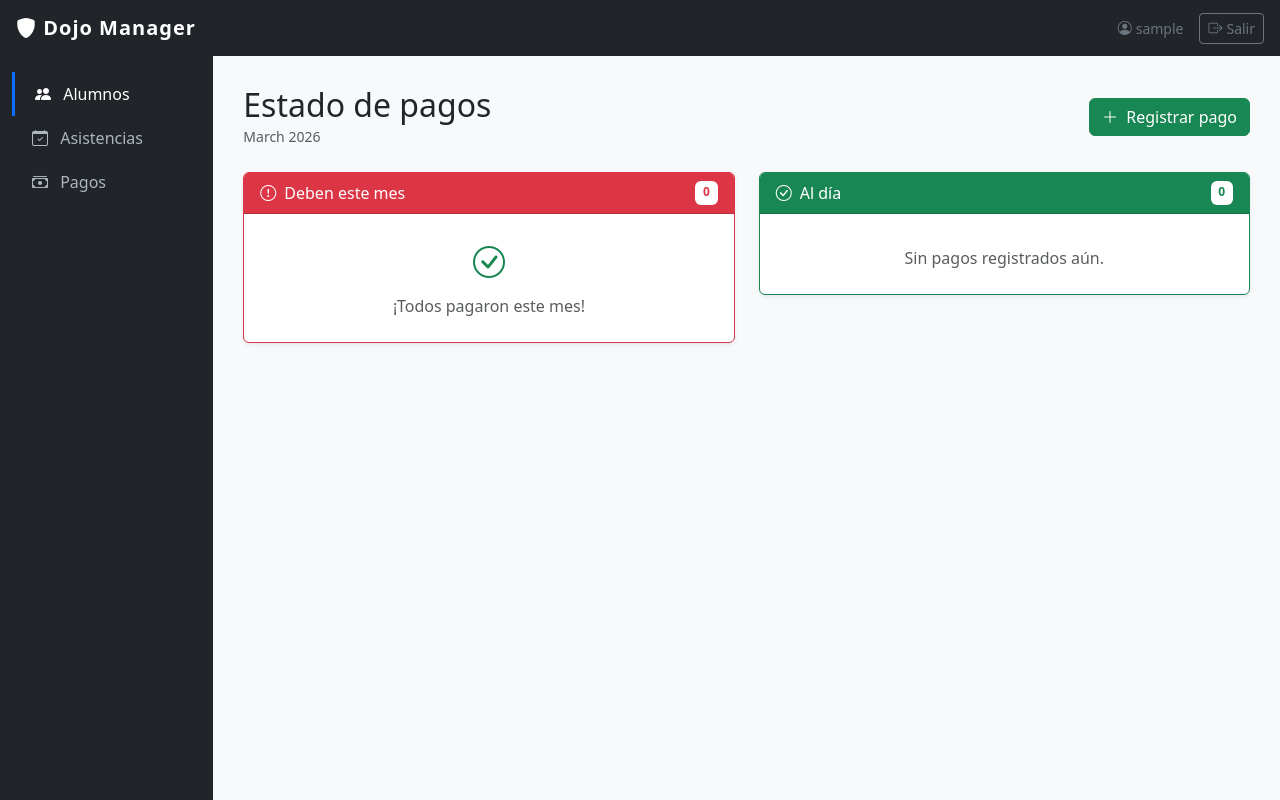
After one commit to MarcosQuintana04/Dojo_Saas, a Django app: page /alumnos/pagos/deudores/ in a window 1280 px wide. The commit adds this page. Run offline with Django 5.2, Linux system fonts and the light colour scheme; the visitor is signed in with stand-in values (Sample User, id 1); data that the repository does not hold is empty.

Commit message:
agregando modulo de asistencias y pagos

```diff
--- a/alumnos/urls.py
+++ b/alumnos/urls.py
@@ -9,9 +9,21 @@ from . import views  # el punto significa "desde esta misma app"
 app_name = 'alumnos'
 
 urlpatterns = [
-    path('',               views.lista_alumnos,   name='lista'),
-    path('<int:pk>/',      views.detalle_alumno,  name='detalle'),
-    path('nuevo/',         views.crear_alumno,    name='crear'),
-    path('<int:pk>/editar/',   views.editar_alumno,   name='editar'),
-    path('<int:pk>/eliminar/', views.eliminar_alumno, name='eliminar'),
+
+    # ── Alumnos ──────────────────────────────
+    path('',                        views.lista_alumnos,      name='lista'),
+    path('<int:pk>/',               views.detalle_alumno,     name='detalle'),
+    path('nuevo/',                  views.crear_alumno,       name='crear'),
+    path('<int:pk>/editar/',        views.editar_alumno,      name='editar'),
+    path('<int:pk>/eliminar/',      views.eliminar_alumno,    name='eliminar'),
+
+    # ── Asistencias ──────────────────────────
+    path('asistencias/',            views.asistencias_hoy,    name='asistencias_hoy'),
+    path('asistencias/nueva/',      views.registrar_asistencia, name='registrar_asistencia'),
+    path('asistencias/<int:pk>/',   views.historial_asistencia, name='historial_asistencia'),
+
+    # ── Pagos ────────────────────────────────
+    path('pagos/deudores/',         views.deudores,           name='deudores'),
+    path('pagos/nuevo/',            views.registrar_pago,     name='registrar_pago'),
+    path('pagos/<int:pk>/',         views.historial_pagos,    name='historial_pagos'),
 ]
--- a/alumnos/views.py
+++ b/alumnos/views.py
@@ -4,8 +4,9 @@ from django.shortcuts import render, get_object_or_404, redirect
 from django.contrib import messages
 from django.contrib.auth.decorators import login_required
 from .models import Alumno, Asistencia, Pago
-from .forms import AlumnoForm
-
+from .forms import AlumnoForm, AsistenciaForm, PagoForm
+import datetime
+from django.db.models import Count
 
 # ─────────────────────────────────────────
 # VISTA 1: Lista de alumnos
@@ -115,3 +116,144 @@ def eliminar_alumno(request, pk):
 
     # GET: mostrar página de confirmación antes de eliminar
     return render(request, 'alumnos/confirmar_eliminar.html', {'alumno': alumno})
+
+
+# ─────────────────────────────────────────
+# ASISTENCIAS
+# ─────────────────────────────────────────
+
+@login_required
+def registrar_asistencia(request):
+    if request.method == 'POST':
+        form = AsistenciaForm(request.POST)
+        if form.is_valid():
+            form.save()
+            messages.success(request, 'Asistencia registrada.')
+            return redirect('alumnos:asistencias_hoy')
+        # Si hay error de unique_together (alumno ya registrado ese día),
+        # Django lo captura y lo muestra en el form automáticamente
+    else:
+        form = AsistenciaForm()
+
+    return render(request, 'asistencias/form.html', {
+        'form': form,
+        'titulo': 'Registrar Asistencia'
+    })
+
+
+@login_required
+def asistencias_hoy(request):
+    hoy = datetime.date.today()
+
+    # El doble guión bajo (__) en Django ORM significa "navegar por relación"
+    # fecha__date=hoy → busca registros donde el campo "fecha" sea igual a hoy
+    asistencias = Asistencia.objects.filter(fecha=hoy).select_related('alumno')
+
+    # select_related es una optimización importante.
+    # Sin él: Django hace 1 query para las asistencias + 1 query por cada
+    # alumno que necesita mostrar (problema N+1).
+    # Con él: Django hace 1 sola query con JOIN. Mucho más eficiente.
+
+    contexto = {
+        'asistencias': asistencias,
+        'hoy': hoy,
+        'presentes': asistencias.filter(presente=True).count(),
+        'ausentes': asistencias.filter(presente=False).count(),
+    }
+    return render(request, 'asistencias/hoy.html', contexto)
+
+
+@login_required
+def historial_asistencia(request, pk):
+    alumno = get_object_or_404(Alumno, pk=pk)
+    asistencias = alumno.asistencias.all()  # ya ordenadas por -fecha del Meta
+
+    # Calculamos estadísticas básicas
+    total = asistencias.count()
+    presentes = asistencias.filter(presente=True).count()
+    porcentaje = round((presentes / total * 100), 1) if total > 0 else 0
+
+    contexto = {
+        'alumno': alumno,
+        'asistencias': asistencias,
+        'total': total,
+        'presentes': presentes,
+        'porcentaje': porcentaje,
+    }
+    return render(request, 'asistencias/historial.html', contexto)
+
+
+# ─────────────────────────────────────────
+# PAGOS
+# ─────────────────────────────────────────
+
+@login_required
+def registrar_pago(request):
+    if request.method == 'POST':
+        form = PagoForm(request.POST)
+        if form.is_valid():
+            form.save()
+            messages.success(request, 'Pago registrado correctamente.')
+            return redirect('alumnos:deudores')
+    else:
+        form = PagoForm()
+
+    return render(request, 'pagos/form.html', {
+        'form': form,
+        'titulo': 'Registrar Pago'
+    })
+
+
+@login_required
+def deudores(request):
+    hoy = datetime.date.today()
+    mes_actual = hoy.month
+    anio_actual = hoy.year
+
+    # Aquí viene la lógica más interesante del sistema.
+    # Queremos: alumnos activos que NO tienen pago este mes/año.
+
+    # Paso 1: obtener los IDs de alumnos que SÍ pagaron este mes
+    alumnos_que_pagaron = Pago.objects.filter(
+        mes=mes_actual,
+        anio=anio_actual
+    ).values_list('alumno_id', flat=True)
+    # values_list con flat=True devuelve una lista plana: [1, 3, 7, ...]
+    # en vez de una lista de tuplas: [(1,), (3,), (7,), ...]
+
+    # Paso 2: excluir esos IDs de los alumnos activos
+    deudores = Alumno.objects.filter(
+        activo=True
+    ).exclude(
+        id__in=alumnos_que_pagaron
+    )
+    # id__in=lista → equivale a SQL: WHERE id NOT IN (1, 3, 7)
+    # El exclude() hace el NOT IN
+
+    # Alumnos al día (los que sí pagaron)
+    al_dia = Alumno.objects.filter(
+        activo=True,
+        id__in=alumnos_que_pagaron
+    )
+
+    contexto = {
+        'deudores': deudores,
+        'al_dia': al_dia,
+        'mes': hoy.strftime('%B %Y'),  # "Marzo 2025"
+        'total_deudores': deudores.count(),
+        'total_al_dia': al_dia.count(),
+    }
+    return render(request, 'pagos/deudores.html', contexto)
+
+
+@login_required
+def historial_pagos(request, pk):
+    alumno = get_object_or_404(Alumno, pk=pk)
+    pagos = alumno.pagos.all()
+
+    contexto = {
+        'alumno': alumno,
+        'pagos': pagos,
+        'total_pagado': sum(p.monto for p in pagos),
+    }
+    return render(request, 'pagos/historial.html', contexto)
--- a/templates/base.html
+++ b/templates/base.html
@@ -53,7 +53,12 @@
                    class="{% if request.resolver_match.app_name == 'alumnos' %}active{% endif %}">
                     <i class="bi bi-people-fill me-2"></i> Alumnos
                 </a>
-                <!-- Aquí agregaremos Asistencias y Pagos en fases futuras -->
+                <a href="{% url 'alumnos:asistencias_hoy' %}">
+                    <i class="bi bi-calendar-check me-2"></i> Asistencias
+                </a>
+                <a href="{% url 'alumnos:deudores' %}">
+                    <i class="bi bi-cash-stack me-2"></i> Pagos
+                </a>
             </div>
 
             <!-- CONTENIDO PRINCIPAL -->
--- /dev/null
+++ b/templates/pagos/deudores.html
@@ -0,0 +1,81 @@
+{% extends 'base.html' %}
+{% block titulo %}Pagos — Dojo Manager{% endblock %}
+
+{% block contenido %}
+
+<div class="d-flex justify-content-between align-items-center mb-4">
+    <div>
+        <h2 class="mb-0">Estado de pagos</h2>
+        <small class="text-muted">{{ mes }}</small>
+    </div>
+    <a href="{% url 'alumnos:registrar_pago' %}" class="btn btn-success">
+        <i class="bi bi-plus-lg me-1"></i> Registrar pago
+    </a>
+</div>
+
+<div class="row g-4">
+
+    <!-- Columna deudores -->
+    <div class="col-md-6">
+        <div class="card border-danger shadow-sm">
+            <div class="card-header bg-danger text-white d-flex justify-content-between">
+                <span><i class="bi bi-exclamation-circle me-2"></i>Deben este mes</span>
+                <span class="badge bg-white text-danger">{{ total_deudores }}</span>
+            </div>
+            <div class="card-body p-0">
+                {% if deudores %}
+                <ul class="list-group list-group-flush">
+                    {% for alumno in deudores %}
+                    <li class="list-group-item d-flex justify-content-between align-items-center">
+                        <a href="{% url 'alumnos:detalle' alumno.pk %}" class="text-decoration-none">
+                            {{ alumno.nombre }}
+                        </a>
+                        <div class="d-flex align-items-center gap-2">
+                            <small class="text-muted">{{ alumno.get_disciplina_display }}</small>
+                            <a href="{% url 'alumnos:registrar_pago' %}" class="btn btn-sm btn-outline-success">
+                                <i class="bi bi-cash"></i>
+                            </a>
+                        </div>
+                    </li>
+                    {% endfor %}
+                </ul>
+                {% else %}
+                <div class="text-center py-4 text-muted">
+                    <i class="bi bi-check-circle text-success" style="font-size: 2rem;"></i>
+                    <p class="mt-2 mb-0">¡Todos pagaron este mes!</p>
+                </div>
+                {% endif %}
+            </div>
+        </div>
+    </div>
+
+    <!-- Columna al día -->
+    <div class="col-md-6">
+        <div class="card border-success shadow-sm">
+            <div class="card-header bg-success text-white d-flex justify-content-between">
+                <span><i class="bi bi-check-circle me-2"></i>Al día</span>
+                <span class="badge bg-white text-success">{{ total_al_dia }}</span>
+            </div>
+            <div class="card-body p-0">
+                {% if al_dia %}
+                <ul class="list-group list-group-flush">
+                    {% for alumno in al_dia %}
+                    <li class="list-group-item d-flex justify-content-between align-items-center">
+                        <a href="{% url 'alumnos:detalle' alumno.pk %}" class="text-decoration-none">
+                            {{ alumno.nombre }}
+                        </a>
+                        <small class="text-muted">{{ alumno.get_disciplina_display }}</small>
+                    </li>
+                    {% endfor %}
+                </ul>
+                {% else %}
+                <div class="text-center py-4 text-muted">
+                    <p class="mt-2 mb-0">Sin pagos registrados aún.</p>
+                </div>
+                {% endif %}
+            </div>
+        </div>
+    </div>
+
+</div>
+{% endblock %}
```
Also changed, not shown: alumnos/forms.py (+73 -5 lines), templates/asistencias/form.html (added, +39 -0 lines), templates/asistencias/historial.html (added, +66 -0 lines), templates/asistencias/hoy.html (added, +78 -0 lines), templates/pagos/form.html (added, +39 -0 lines).
